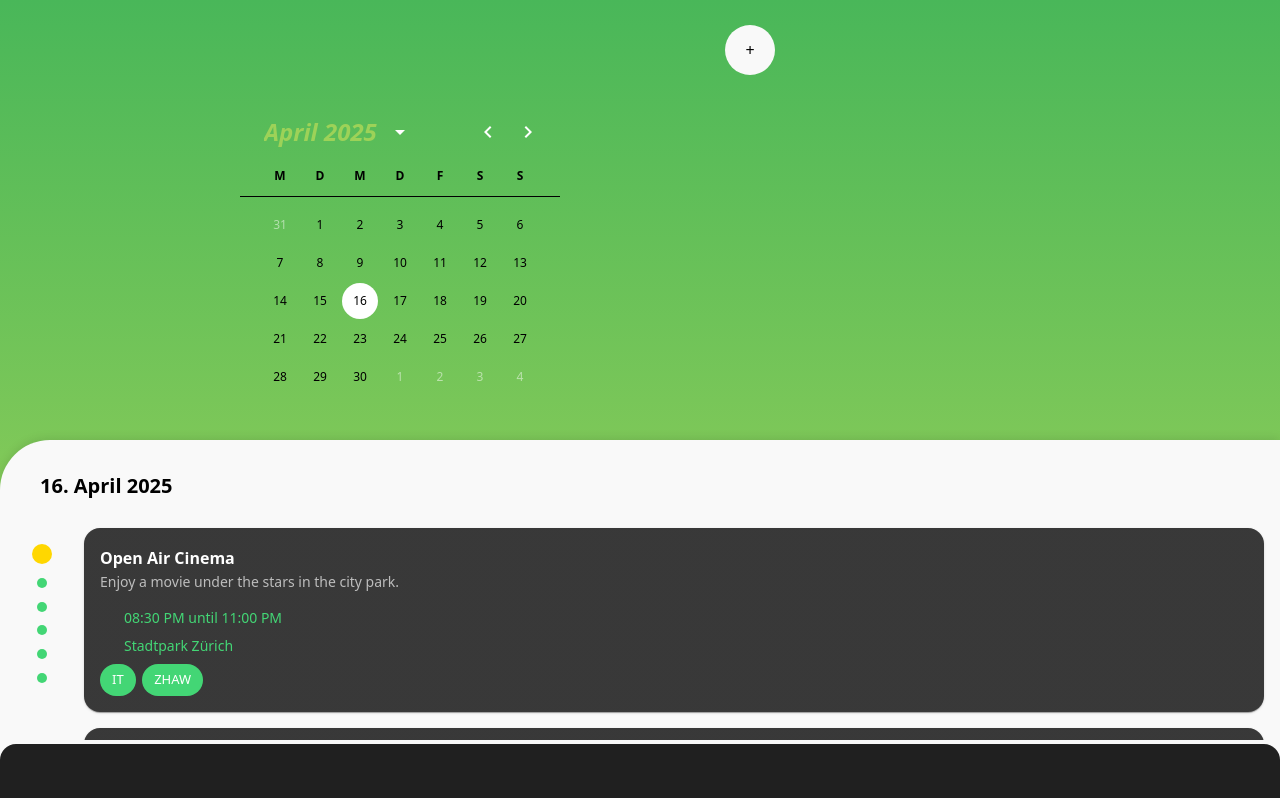
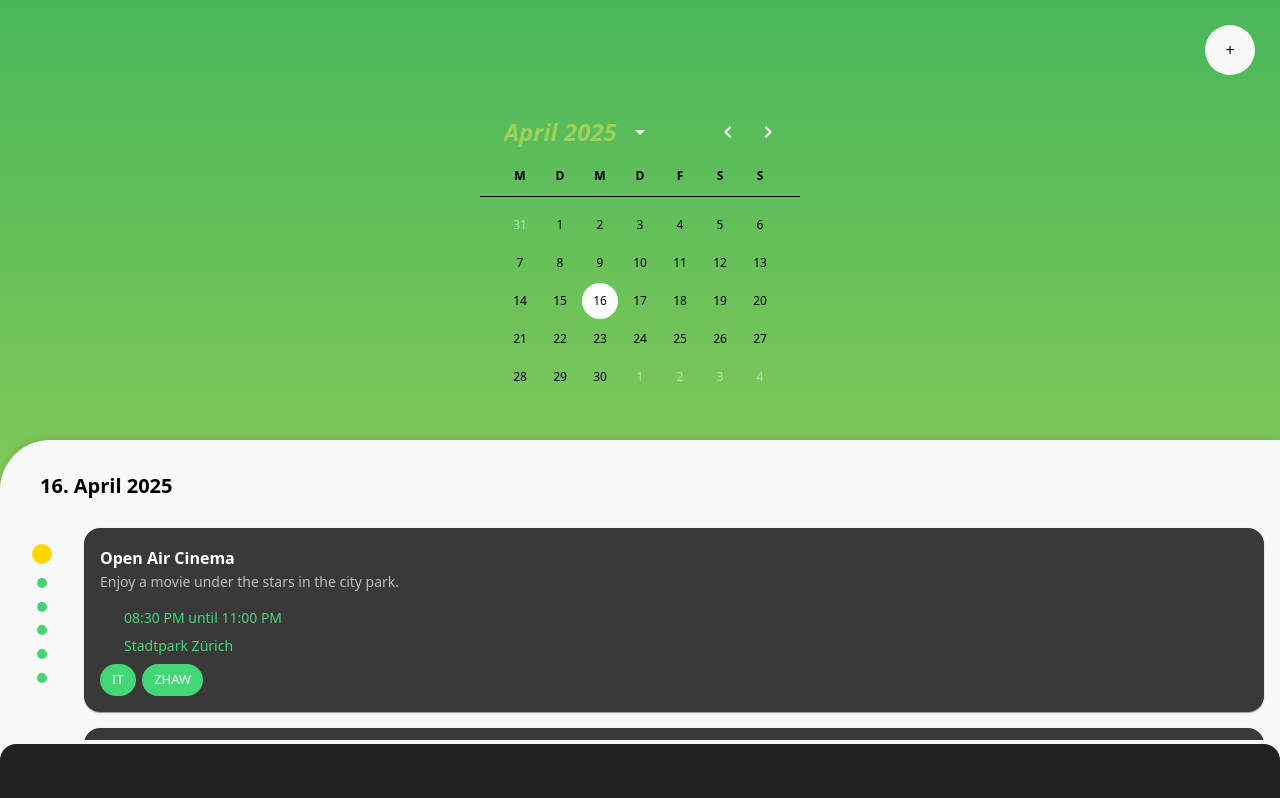
Before and after one commit to efficient-and-fun/fullstack, a React (Vite) app in the folder frontend/: page / in a window 1280 px wide. Built offline with nearby package versions, Linux system fonts and the light colour scheme; some icons are missing.

Commit message:
All desing changes

```diff
--- a/frontend/src/App.css
+++ b/frontend/src/App.css
@@ -1,9 +1,8 @@
 #root {
-  max-width: 1280px;
   margin: 0;
   text-align: center;
   height: 100vh;
-  width: 100vh;
+  width: 100%;
   --primary-color: #43D675;
   --secondary-color: #2E2E2E;
   --highlight-color: #FFD700;
--- a/frontend/src/components/Calendar/Calendar.tsx
+++ b/frontend/src/components/Calendar/Calendar.tsx
@@ -61,9 +61,9 @@ const Calendar: React.FC<CalendarProps> = ({ selectedDate, setSelectedDate }) =>
               marginBottom: "8px", // Optional space after the line
             },
             ".MuiDayCalendar-weekDayLabel": {
-    color: "black",
-    fontWeight: "bold",
-  },
+              color: "black",
+              fontWeight: "bold",
+            },
           }}
         />
       </div>
```
